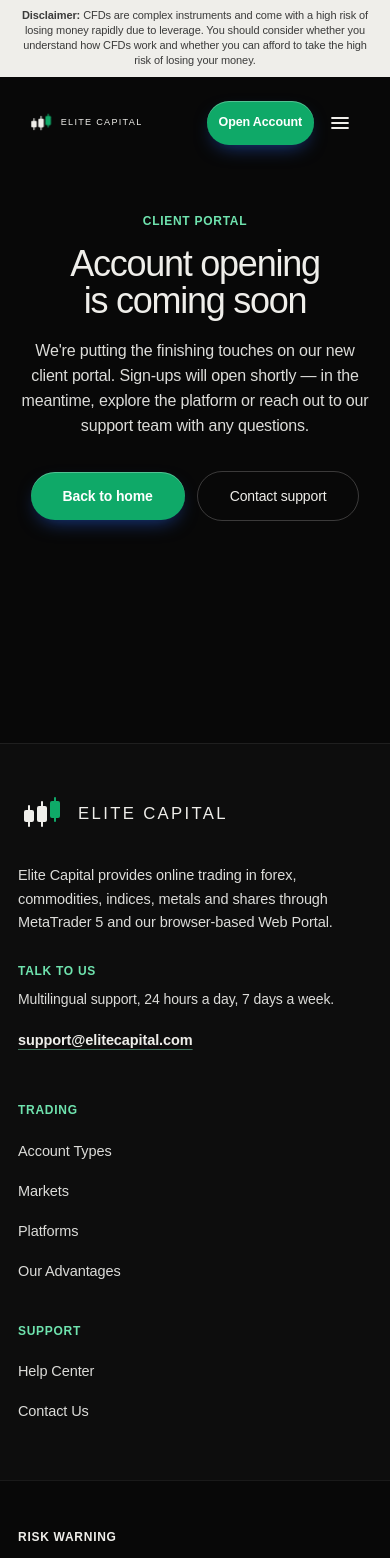
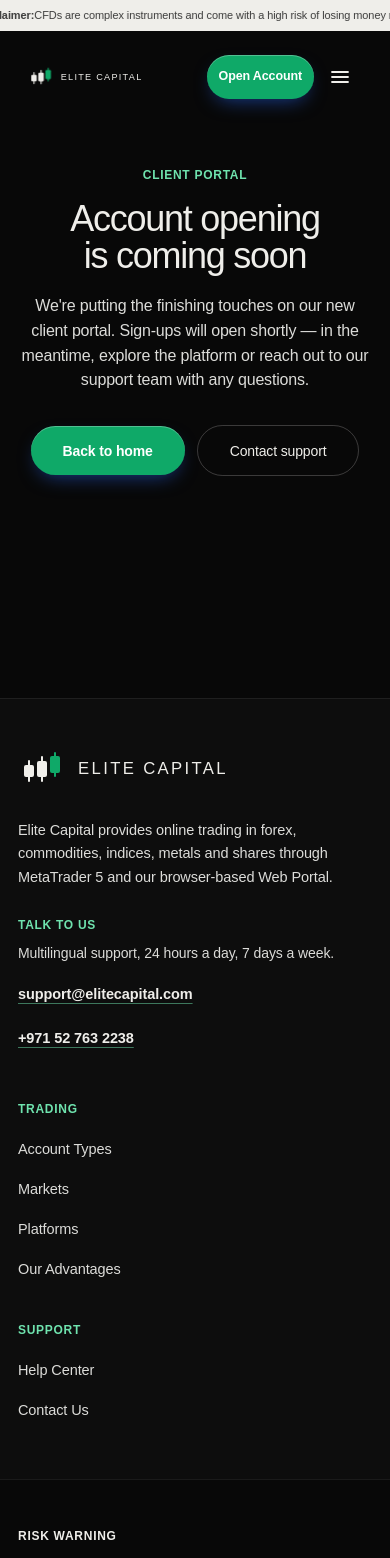
Before and after one commit to elitecapitalglobal/Elite-Capital-Global, a Next.js app: page /coming-soon in a window 390 px wide. Shown: the top 1558 px of the page. Built offline with nearby package versions, Linux system fonts and the light colour scheme; a web font is replaced by a local one.

Commit message:
feat: add phone contact information and call button to footer and support sections; implement marquee for risk disclaimer in header

```diff
--- a/src/components/sections/SiteFooter.tsx
+++ b/src/components/sections/SiteFooter.tsx
@@ -43,6 +43,12 @@
                 className="mt-2 inline-flex min-h-11 items-center text-[14.5px] font-semibold text-ink-100 underline decoration-blue-400/50 underline-offset-4 transition-colors hover:text-blue-400"
               >
                 {footerContact.email}
+              </a>
+              <a
+                href={`tel:${footerContact.phone.replace(/\s+/g, "")}`}
+                className="flex min-h-11 items-center text-[14.5px] font-semibold text-ink-100 underline decoration-blue-400/50 underline-offset-4 transition-colors hover:text-blue-400"
+              >
+                {footerContact.phone}
               </a>
             </div>
           </div>
--- a/src/components/sections/SiteHeader.tsx
+++ b/src/components/sections/SiteHeader.tsx
@@ -5,6 +5,7 @@
 import { nav, site } from "@/content/site";
 import { Button } from "@/components/ui/Button";
 import { Logo } from "@/components/ui/Logo";
+import { Marquee } from "@/components/ui/Marquee";
 
 export function SiteHeader() {
   const [scrolled, setScrolled] = useState(false);
@@ -56,9 +57,19 @@
 
   return (
     <>
-      {/* Regulatory. Above everything, never collapsed behind an interaction. */}
-      <div className="relative z-[var(--z-sticky)] bg-ink-100 text-navy-900">
-        <p className="shell py-2 text-center text-[11px] leading-snug text-navy-700/85 sm:text-[11.5px]">
+      {/* Regulatory. Above everything, never collapsed behind an interaction.
+          Below `sm` the full sentence has no room to sit on one line and
+          wrapping it eats too much vertical space above the fold, so it
+          scrolls as a marquee instead; `sm` and up it's wide enough to read
+          as a static centred line. */}
+      <div className="relative z-[var(--z-sticky)] overflow-hidden bg-ink-100 text-navy-900">
+        <Marquee copies={3} duration="34s" className="py-2 sm:hidden">
+          <p className="flex shrink-0 items-center whitespace-nowrap pe-10 text-[11px] leading-snug text-navy-700/85">
+            <strong className="font-semibold">Disclaimer:</strong>{" "}
+            {site.riskDisclaimer}
+          </p>
+        </Marquee>
+        <p className="shell hidden py-2 text-center text-[11.5px] leading-snug text-navy-700/85 sm:block">
           <strong className="font-semibold">Disclaimer:</strong>{" "}
           {site.riskDisclaimer}
         </p>
--- a/src/components/sections/Support.tsx
+++ b/src/components/sections/Support.tsx
@@ -24,8 +24,14 @@
           <p className="type-lead measure mt-5 text-navy-700/80">
             {support.lead}
           </p>
-          <div className="mt-8">
+          <div className="mt-8 flex flex-wrap items-center gap-x-6 gap-y-3">
             <Button href={support.cta.href}>{support.cta.label}</Button>
+            <Button
+              variant="ghostDark"
+              href={`tel:${support.phone.replace(/\s+/g, "")}`}
+            >
+              Call us
+            </Button>
           </div>
         </Reveal>
 
--- a/src/content/footer.ts
+++ b/src/content/footer.ts
@@ -59,7 +59,8 @@
   heading: "Talk to us",
   body: "Multilingual support, 24 hours a day, 7 days a week.",
   email: "support@elitecapital.com", // REVIEW: confirm the live inbox
-  /** Add phone / address when they exist. Do not invent either. */
+  phone: "+971 52 763 2238",
+  /** Add address when it exists. Do not invent it. */
   address: "[[REGISTERED OFFICE ADDRESS]]",
 };
 
--- a/src/content/site.ts
+++ b/src/content/site.ts
@@ -454,6 +454,7 @@
   heading: "Real people, whenever\nthe market is open",
   lead: "Reach us by chat, email or phone, 24/7, in a wide range of languages. No ticket queue, no bot to argue with first.",
   cta: { label: "Talk to us", href: "mailto:support@elitecapital.com" },
+  phone: "+971 52 763 2238",
 };
 
 /* -------------------------------------------------------------------------- */
```
